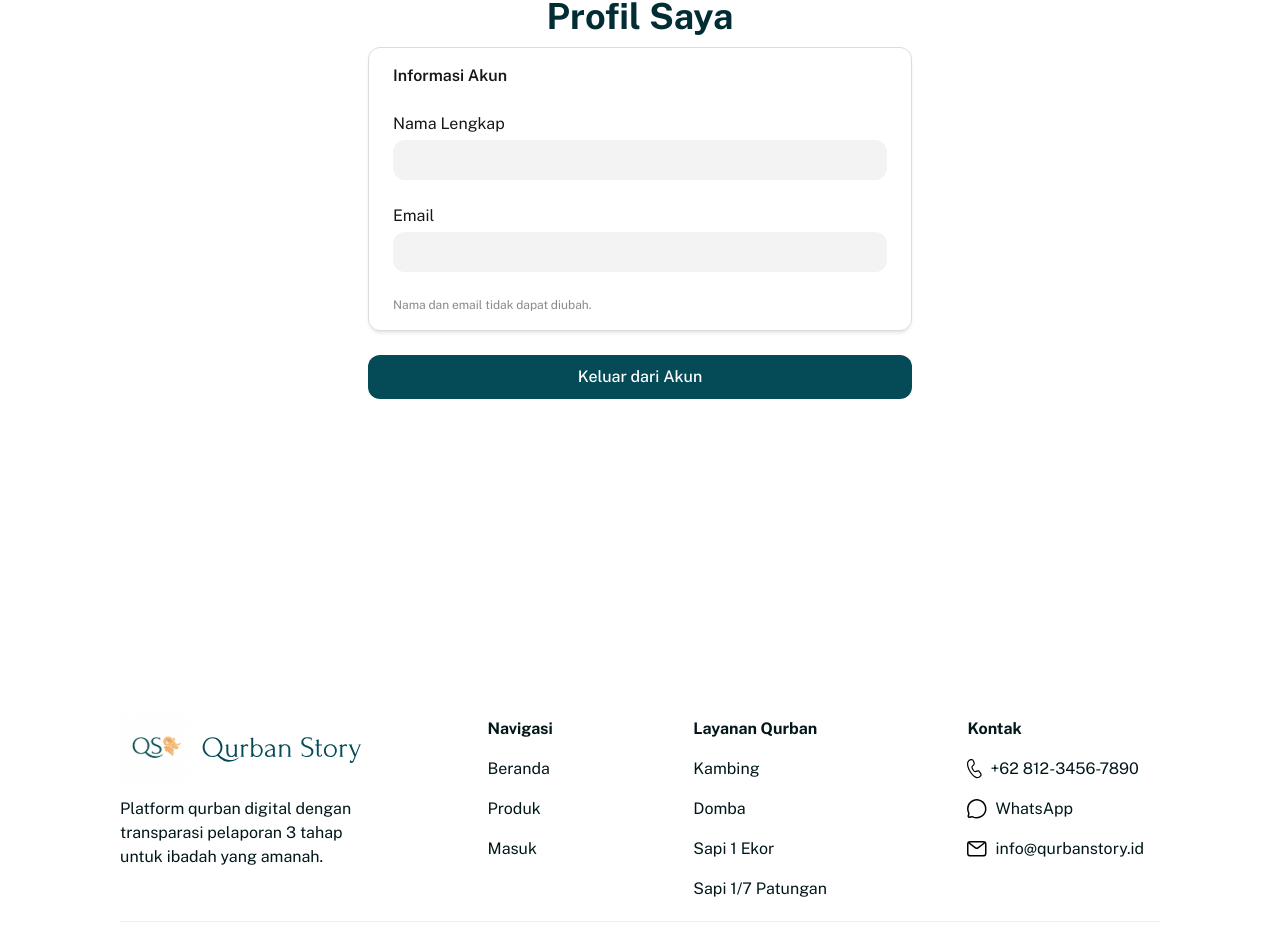
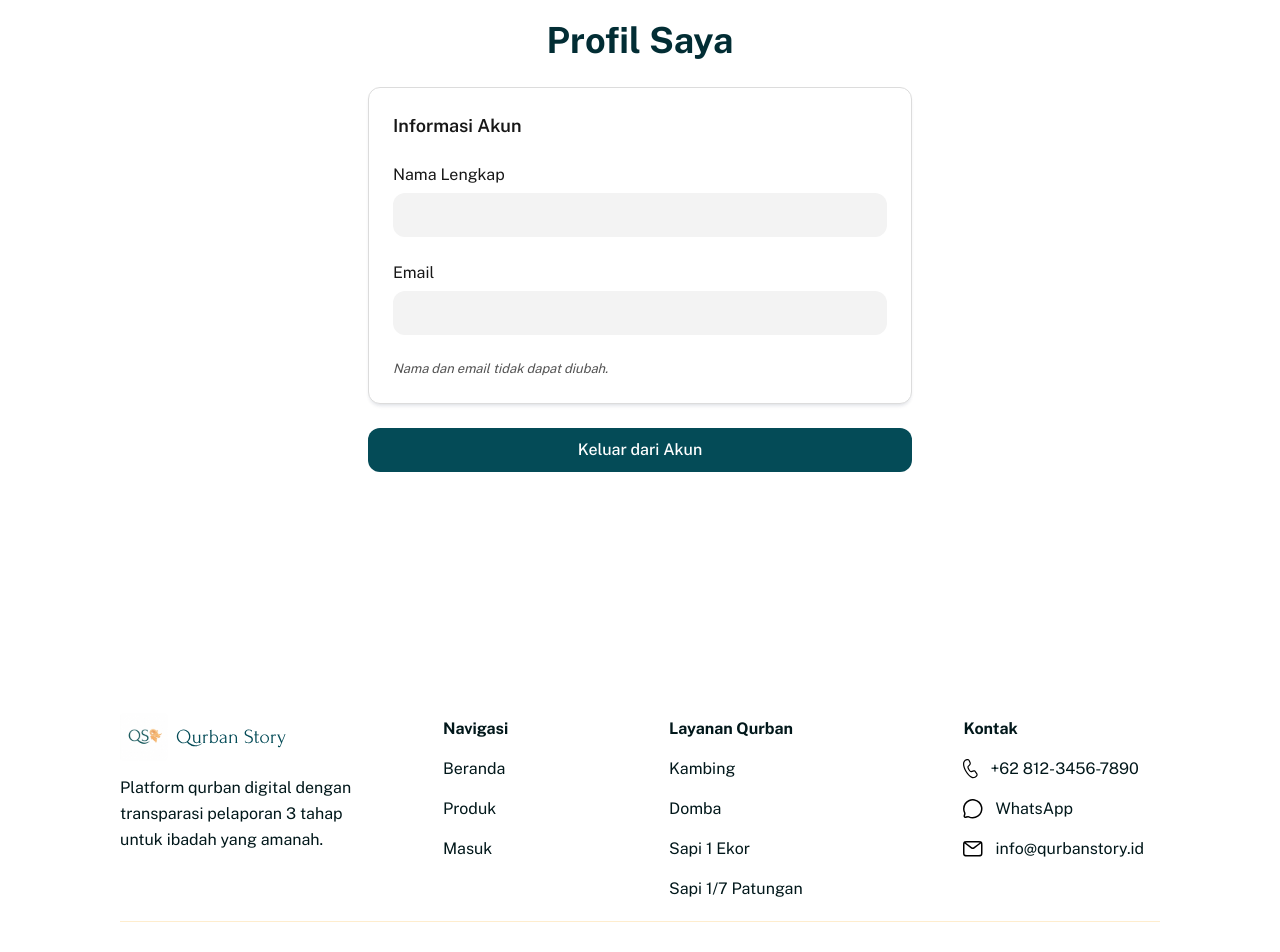
Before and after one commit to zerosuum/qurban-story, a Next.js app: page /profile in a window 1280 px wide. Shown: the part 111-1063 px from the top of the page. Built offline with nearby package versions, Linux system fonts and the light colour scheme; no server answers; a web font is replaced by a local one.

Commit message:
style(ui): make CTA banner fully responsive for mobile devices

```diff
--- a/app/(public)/produk/page.tsx
+++ b/app/(public)/produk/page.tsx
@@ -56,19 +56,19 @@ export default function ProdukPage() {
   }, []);
 
   return (
-    <div className="w-full bg-white flex flex-col items-center pb-24 min-h-[calc(100vh-80px)]">
+    <div className="w-full bg-white flex flex-col items-center pb-16 md:pb-24 min-h-[calc(100vh-80px)]">
       {/* Header Section */}
-      <div className="flex flex-col items-center gap-6 py-[60px] px-6 w-full text-center">
-        <h1 className="font-sans text-[36px] font-semibold leading-[46px] text-[#022D34]">
+      <div className="flex flex-col items-center gap-4 md:gap-6 py-10 md:py-[60px] px-4 md:px-6 w-full text-center">
+        <h1 className="font-sans text-[28px] md:text-[36px] font-semibold leading-[38px] md:leading-[46px] text-[#022D34]">
           Pilihan Hewan Qurban
         </h1>
-        <p className="font-sans text-[20px] font-medium leading-[26px] text-[#022D34]">
+        <p className="font-sans text-[16px] md:text-[20px] font-medium leading-[24px] md:leading-[26px] text-[#022D34]">
           Berbagai pilihan hewan berkualitas sesuai kebutuhan Anda.
         </p>
       </div>
 
       {/* Grid Produk */}
-      <div className="w-full max-w-[1200px] px-6">
+      <div className="w-full max-w-[1200px] px-4 md:px-6">
         {isLoading ? (
           <div className="w-full flex justify-center py-12">
             <span className="text-neutral-500 font-medium">
@@ -82,7 +82,7 @@ export default function ProdukPage() {
             </span>
           </div>
         ) : (
-          <div className="grid grid-cols-1 sm:grid-cols-2 lg:grid-cols-4 gap-6 justify-items-center">
+          <div className="grid grid-cols-1 sm:grid-cols-2 lg:grid-cols-3 xl:grid-cols-4 gap-4 md:gap-6 justify-items-center">
             {products.map((product) => {
               const primaryImage =
                 product.images.find((img) => img.isPrimary)?.imageUrl ||
@@ -110,7 +110,7 @@ export default function ProdukPage() {
                       ? `${product.weight}`
                       : "Berat tidak spesifik"
                   }
-                  quota={isPatungan ? { current: 0, max: 7 } : undefined} // Mock quota sementara krn Zayyan blm pass AnimalGroup di API product
+                  quota={isPatungan ? { current: 0, max: 7 } : undefined}
                 />
               );
             })}
--- a/app/(public)/profile/page.tsx
+++ b/app/(public)/profile/page.tsx
@@ -9,24 +9,26 @@ export default function ProfilePage() {
   const [isLogoutOpen, setIsLogoutOpen] = useState(false);
 
   return (
-    <div className="w-full min-h-[calc(100vh-80px)] bg-white flex flex-col items-center pt-6 relative">
+    <div className="w-full min-h-[calc(100vh-80px)] bg-white flex flex-col items-center pt-8 md:pt-12 px-4 relative">
       {/* Title */}
-      <div className="w-full max-w-360 px-82.5 mb-2">
-        <h1 className="text-primary-700 text-[36px] font-bold leading-11.5 text-center">
+      <div className="w-full max-w-[544px] mb-4 md:mb-6">
+        <h1 className="text-primary-700 text-[28px] md:text-[36px] font-bold leading-[38px] md:leading-[46px] text-center">
           Profil Saya
         </h1>
       </div>
 
       {/* Card */}
-      <div className="w-136 flex flex-col gap-6 px-6 py-4 border border-neutral-100 rounded-xl bg-white shadow-[0_2px_4px_-2px_rgba(24,39,75,0.12),0_4px_4px_-2px_rgba(24,39,75,0.08)]">
+      <div className="w-full max-w-[544px] flex flex-col gap-5 md:gap-6 px-5 md:px-6 py-5 md:py-6 border border-neutral-100 rounded-xl bg-white shadow-[0_2px_4px_-2px_rgba(24,39,75,0.12),0_4px_4px_-2px_rgba(24,39,75,0.08)]">
         {/* Section Title */}
-        <h2 className="text-neutral-900 text-[16px] font-semibold">
+        <h2 className="text-neutral-900 text-[16px] md:text-[18px] font-semibold">
           Informasi Akun
         </h2>
 
         {/* Nama Lengkap */}
-        <div className="flex flex-col w-full gap-1">
-          <label className="text-neutral-900 text-[16px]">Nama Lengkap</label>
+        <div className="flex flex-col w-full gap-1.5">
+          <label className="text-neutral-900 text-[14px] md:text-[16px]">
+            Nama Lengkap
+          </label>
 
           <input
             type="text"
@@ -34,19 +36,22 @@ export default function ProfilePage() {
             value={session?.user?.name ?? ""}
             className="
               w-full
-              h-10
+              h-11
               px-4
               rounded-xl
               bg-neutral-50
               text-neutral-500
               text-[14px]
+              md:text-[15px]
             "
           />
         </div>
 
         {/* Email */}
-        <div className="flex flex-col w-full gap-1">
-          <label className="text-neutral-900 text-[16px]">Email</label>
+        <div className="flex flex-col w-full gap-1.5">
+          <label className="text-neutral-900 text-[14px] md:text-[16px]">
+            Email
+          </label>
 
           <input
             type="text"
@@ -54,18 +59,19 @@ export default function ProfilePage() {
             value={session?.user?.email ?? ""}
             className="
               w-full
-              h-10
+              h-11
               px-4
               rounded-xl
               bg-neutral-50
               text-neutral-500
               text-[14px]
+              md:text-[15px]
             "
           />
         </div>
 
         {/* Info text */}
-        <p className="text-neutral-300 text-[12px]">
+        <p className="text-neutral-400 text-[12px] md:text-[13px] italic">
           Nama dan email tidak dapat diubah.
         </p>
       </div>
@@ -74,7 +80,8 @@ export default function ProfilePage() {
       <button
         onClick={() => setIsLogoutOpen(true)}
         className="
-          w-136
+          w-full
+          max-w-[544px]
           h-11
           mt-6
           rounded-xl
--- a/components/Footer.tsx
+++ b/components/Footer.tsx
@@ -1,45 +1,84 @@
+"use client";
+
 import Link from "next/link";
 
 export default function Footer() {
   return (
-        <footer className="bg-white text-primary-900 text-center min-h-82.25 px-30 py-6 flex flex-col gap-4">
-            <div className="flex flex-row items-start text-start justify-between">
-                <div className="flex flex-col gap-3.5 max-w-60.75">
-                    <img src="/brand.svg" alt="Qurban Story" />
-                    <p>Platform qurban digital dengan transparasi pelaporan 3 tahap untuk ibadah yang amanah.</p>
+    <footer className="bg-white text-primary-900 text-center min-h-82.25 px-6 lg:px-30 py-10 lg:py-6 flex flex-col gap-8 lg:gap-4">
+      <div className="flex flex-col lg:flex-row items-start text-start justify-between gap-10 lg:gap-0 w-full">
+        {/* Bagian Kiri: Logo & Deskripsi */}
+        <div className="flex flex-col gap-3.5 w-full lg:max-w-60.75 shrink-0">
+          <img src="/brand.svg" alt="Qurban Story" className="w-max" />
+          <p className="leading-relaxed">
+            Platform qurban digital dengan transparasi pelaporan 3 tahap untuk
+            ibadah yang amanah.
+          </p>
         </div>
-                <div className="flex flex-col px-4 py-1 gap-4">
-                    <p className="font-bold">Navigasi</p>
-                    <Link href="/">Beranda</Link>
-                    <Link href="/">Produk</Link>
-                    <Link href="/">Masuk</Link>
+
+        {/* Bagian Kanan: Wrapper 3 Kolom Navigasi biar rapi di Tablet & HP */}
+        <div className="flex flex-col sm:flex-row flex-wrap justify-between gap-10 sm:gap-12 lg:gap-4 w-full lg:w-auto lg:flex-1 lg:ml-16">
+          <div className="flex flex-col lg:px-4 py-1 gap-4">
+            <p className="font-bold text-[18px] lg:text-base">Navigasi</p>
+            <Link href="/" className="hover:opacity-70 transition-opacity">
+              Beranda
+            </Link>
+            <Link href="/" className="hover:opacity-70 transition-opacity">
+              Produk
+            </Link>
+            <Link href="/" className="hover:opacity-70 transition-opacity">
+              Masuk
+            </Link>
           </div>
-                <div className="flex flex-col px-4 py-1 gap-4">
-                    <p className="font-bold">Layanan Qurban</p>
-                    <Link href="/">Kambing</Link>
-                    <Link href="/">Domba</Link>
-                    <Link href="/">Sapi 1 Ekor</Link>
-                    <Link href="/">Sapi 1/7 Patungan</Link>
+
+          <div className="flex flex-col lg:px-4 py-1 gap-4">
+            <p className="font-bold text-[18px] lg:text-base">Layanan Qurban</p>
+            <Link href="/" className="hover:opacity-70 transition-opacity">
+              Kambing
+            </Link>
+            <Link href="/" className="hover:opacity-70 transition-opacity">
+              Domba
+            </Link>
+            <Link href="/" className="hover:opacity-70 transition-opacity">
+              Sapi 1 Ekor
+            </Link>
+            <Link href="/" className="hover:opacity-70 transition-opacity">
+              Sapi 1/7 Patungan
+            </Link>
           </div>
-                <div className="flex flex-col px-4 py-1 gap-4">
-                    <p className="font-bold">Kontak</p>
-                    <div className="flex flex-row gap-2">
-                        <img src="/icons/phone.svg" alt="" />
-                        <Link href="/">+62 812-3456-7890</Link>
+
+          <div className="flex flex-col lg:px-4 py-1 gap-4">
+            <p className="font-bold text-[18px] lg:text-base">Kontak</p>
+            <div className="flex flex-row gap-3 items-center">
+              <img src="/icons/phone.svg" alt="" className="shrink-0" />
+              <Link href="/" className="hover:opacity-70 transition-opacity">
+                +62 812-3456-7890
+              </Link>
             </div>
-                    <div className="flex flex-row gap-2">
-                        <img src="/icons/whatsapp.svg" alt="" />
-                        <Link href="/">WhatsApp</Link>
+            <div className="flex flex-row gap-3 items-center">
+              <img src="/icons/whatsapp.svg" alt="" className="shrink-0" />
+              <Link href="/" className="hover:opacity-70 transition-opacity">
+                WhatsApp
+              </Link>
             </div>
-                    <div className="flex flex-row gap-2">
-                        <img src="/icons/mail.svg" alt="" />
-                        <Link href="/">info@qurbanstory.id</Link>
+            <div className="flex flex-row gap-3 items-center">
+              <img src="/icons/mail.svg" alt="" className="shrink-0" />
+              <Link href="/" className="hover:opacity-70 transition-opacity">
+                info@qurbanstory.id
+              </Link>
             </div>
           </div>
         </div>
-            <div className="bg-secondary-200 h-px"></div>
-            <div className="text-sm text-muted-foreground mt-4">
-                <p className="text-lg"> &copy; {new Date().getFullYear()} Qurban Story. Seluruh hak cipta dilindungi. </p>
+      </div>
+
+      {/* Garis Pembatas */}
+      <div className="bg-secondary-200 h-px w-full mt-4 lg:mt-0"></div>
+
+      {/* Copyright */}
+      <div className="text-sm text-muted-foreground mt-2 lg:mt-4 text-center">
+        <p className="text-[14px] md:text-lg">
+          &copy; {new Date().getFullYear()} Qurban Story. Seluruh hak cipta
+          dilindungi.
+        </p>
       </div>
     </footer>
   );
```
Also changed, not shown: app/(public)/produk/[id]/page.tsx (+16 -4 lines), components/Navbar.tsx (+141 -12 lines), components/ui/CtaBanner.tsx (+9 -7 lines). Lines whose indentation alone changed are shown as unchanged.
